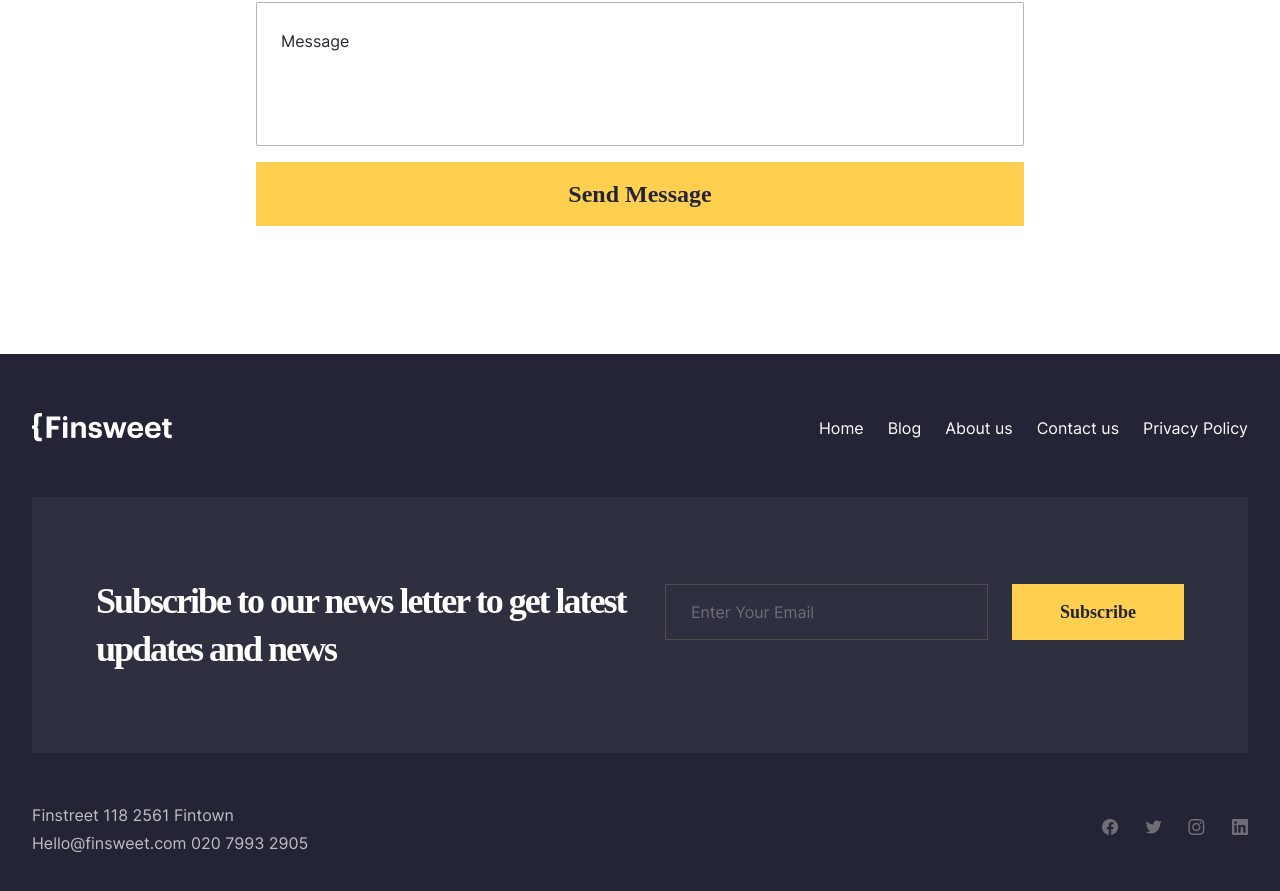
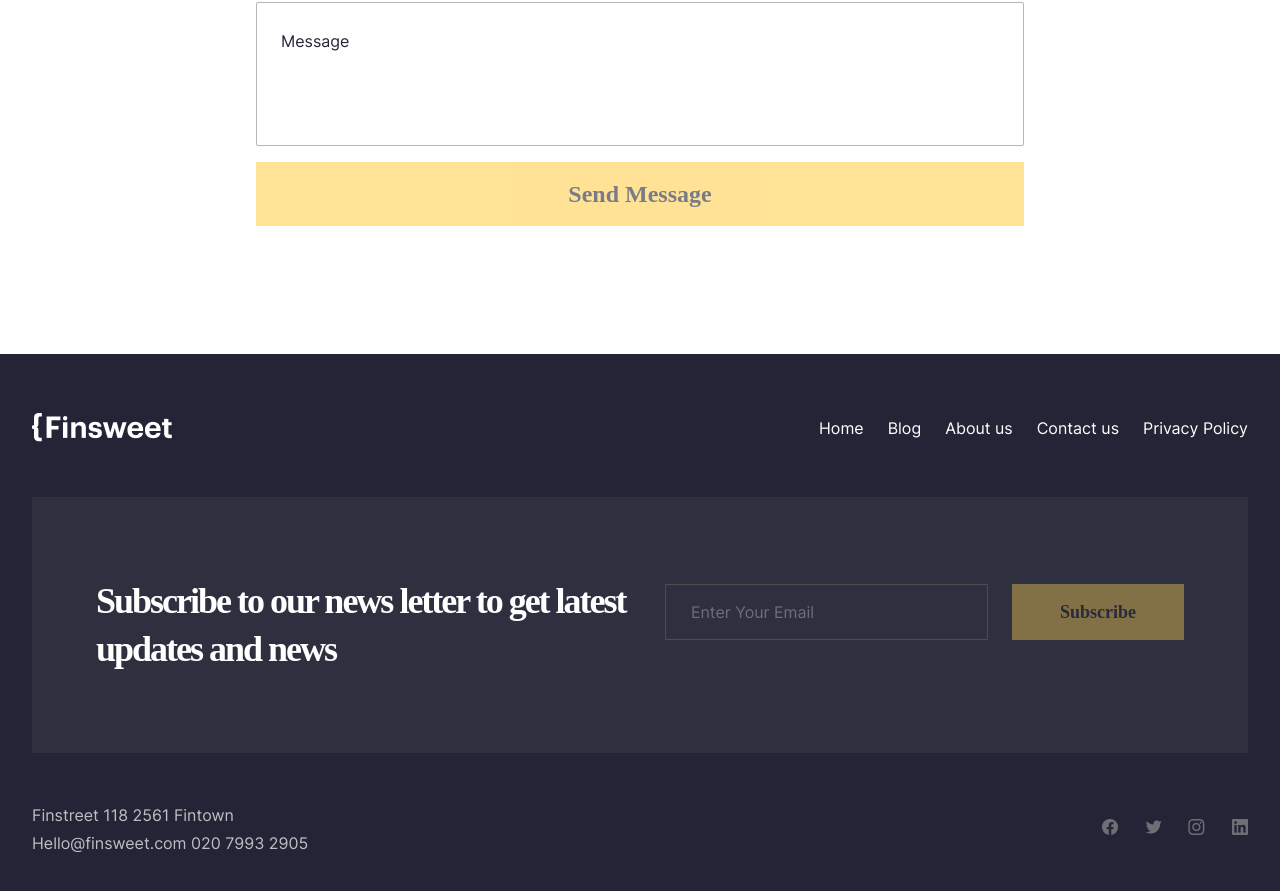
Before and after one commit to Kar200707/finsweetProject, an Angular app: page /contact in a window 1280 px wide. Shown: the part 977-1868 px from the top of the page. Built offline with nearby package versions, Linux system fonts and the light colour scheme; a web font is replaced by a local one.

Commit message:
2023/09/28

```diff
--- a/src/app/components/footer/footer.component.css
+++ b/src/app/components/footer/footer.component.css
@@ -107,6 +107,10 @@
 
 .footer_enter_email > form > .global_button {
   margin-left: 24px;
+}
+
+.footer_enter_email > form > .global_button:disabled {
+  opacity: .4;
 }
 
 .about_block_footer > div > a {
--- a/src/app/components/footer/footer.component.html
+++ b/src/app/components/footer/footer.component.html
@@ -17,9 +17,9 @@
           get latest updates and news
         </h2>
         <div class="footer_enter_email">
-          <form>
-            <input placeholder="Enter Your Email" type="email">
-            <button style="border: none;" class="global_button">Subscribe</button>
+          <form [formGroup]="form" (ngSubmit)="inputEmail.value = ''">
+            <input #inputEmail formControlName="email" name="email" placeholder="Enter Your Email" type="email">
+            <button [disabled]="form.invalid" style="border: none;" class="global_button">Subscribe</button>
           </form>
         </div>
       </div>
--- a/src/app/components/footer/footer.component.ts
+++ b/src/app/components/footer/footer.component.ts
@@ -1,4 +1,5 @@
-import { Component } from '@angular/core';
+import {Component, Input} from '@angular/core';
+import {FormControl, FormGroup, Validators} from "@angular/forms";
 
 @Component({
   selector: 'app-footer',
@@ -6,5 +7,13 @@ import { Component } from '@angular/core';
   styleUrls: ['./footer.component.css']
 })
 export class FooterComponent {
-
+  form: FormGroup = new FormGroup({
+    email: new FormControl('',
+      [
+        Validators.required,
+        Validators.email,
+        Validators.minLength(10),
+        Validators.maxLength(30)
+      ])
+  })
 }
--- a/src/app/components/header/header.component.html
+++ b/src/app/components/header/header.component.html
@@ -8,7 +8,7 @@
           <a routerLink="blog" routerLinkActive="router-active" style="margin-left: 24px;" class="nav_links">Blog</a>
           <a routerLink="about-us" routerLinkActive="router-active" style="margin-left: 24px;" class="nav_links">About Us</a>
           <a routerLink="contact" routerLinkActive="router-active" style="margin-right: 32px; margin-left: 24px;" class="nav_links">Contact us</a>
-          <a class="btn_sub_header">Subscribe</a>
+          <a (click)="scrollToElement()" class="btn_sub_header">Subscribe</a>
         </div>
         <div class="mobile-nav_block">
           <label>
--- a/src/app/components/header/header.component.ts
+++ b/src/app/components/header/header.component.ts
@@ -1,4 +1,4 @@
-import { Component } from '@angular/core';
+import {Component, Input} from '@angular/core';
 
 @Component({
   selector: 'app-header',
@@ -6,5 +6,7 @@ import { Component } from '@angular/core';
   styleUrls: ['./header.component.css']
 })
 export class HeaderComponent {
-
+  scrollToElement(): void {
+    document.body.scrollIntoView({behavior: "smooth", block: "end", inline: "nearest"});
+  }
 }
--- a/src/app/pages/contact/contact.component.css
+++ b/src/app/pages/contact/contact.component.css
@@ -253,6 +253,10 @@
   transition: .2s scale cubic-bezier(.5 ,-1, .5, 2);
 }
 
+.contact_page_block > .inputs_block > .inputs_box > form > button:disabled {
+  opacity: 0.6;
+}
+
 .contact_page_block > .inputs_block > .inputs_box > form > button:active {
   scale: .92;
 }
--- a/src/app/pages/contact/contact.component.html
+++ b/src/app/pages/contact/contact.component.html
@@ -23,9 +23,9 @@
         </div>
       </div>
       <div class="inputs_box">
-        <form>
-          <input placeholder="Full Name" type="text">
-          <input style="margin-top: 16px;" placeholder="Your Email" type="email">
+        <form [formGroup]="form" (ngSubmit)="fName.value = ''">
+          <input #fName formControlName="f_name" name="f_name" placeholder="Full Name" type="text">
+          <input #inputEmail formControlName="email" name="email" style="margin-top: 16px;" placeholder="Your Email" type="email">
           <div class="select_block">
             <select name="query-related">
               <option>Query Related</option>
@@ -35,8 +35,8 @@
               <option>test</option>
             </select>
           </div>
-          <textarea placeholder="Message"></textarea>
-          <button>Send Message</button>
+          <textarea name="message" placeholder="Message"></textarea>
+          <button [disabled]="form.invalid">Send Message</button>
         </form>
       </div>
     </div>
--- a/src/app/pages/contact/contact.component.ts
+++ b/src/app/pages/contact/contact.component.ts
@@ -1,4 +1,5 @@
 import { Component } from '@angular/core';
+import {FormControl, FormGroup, Validators} from "@angular/forms";
 
 @Component({
   selector: 'app-contact',
@@ -9,5 +10,16 @@ import { Component } from '@angular/core';
   ]
 })
 export class ContactComponent {
+  form: FormGroup = new FormGroup({
+      f_name: new FormControl('', [
+        Validators.required,
+        Validators.minLength(3),
+      ]),
 
+      email: new FormControl('', [
+        Validators.required,
+        Validators.minLength(3),
+        Validators.email
+      ]),
+  })
 }
--- a/src/app/pages/home/home.component.ts
+++ b/src/app/pages/home/home.component.ts
@@ -11,6 +11,7 @@ import {Authors} from "../../models/authors";
   ]
 })
 export class HomeComponent {
+
   dataCategory: Category[] = [
     {
       image: 'assets/Images/icons/business.png',
--- a/src/app/styles/button.css
+++ b/src/app/styles/button.css
@@ -1,9 +1,9 @@
 .global_button {
    padding: 16px 48px;
-   background: var(--yellow, #FFD050);
+   background: #FFD050;
    display: inline-block;
    text-decoration: none;
-   color: var(--black, #232536);
+   color: #232536;
    font-family: Sen;
    font-size: 18px;
    font-style: normal;
@@ -17,5 +17,5 @@
 }
 
 .global_button:hover {
-   background: #fff8b7;
+   background: #a9a9a9;
 }
```
Also changed, not shown: src/app/app.module.ts (+8 -5 lines).
